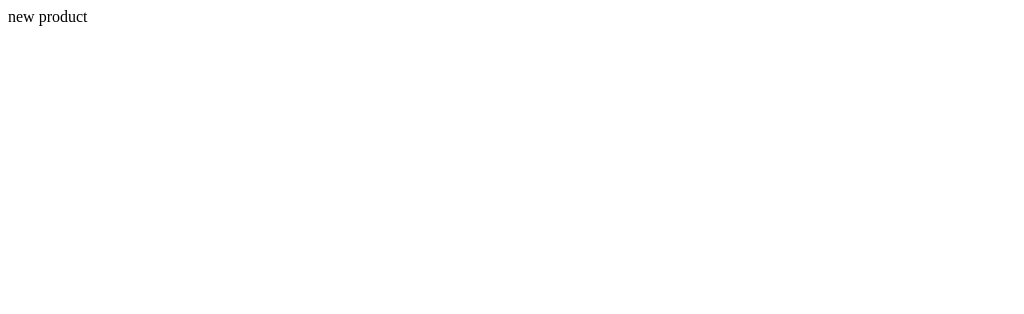
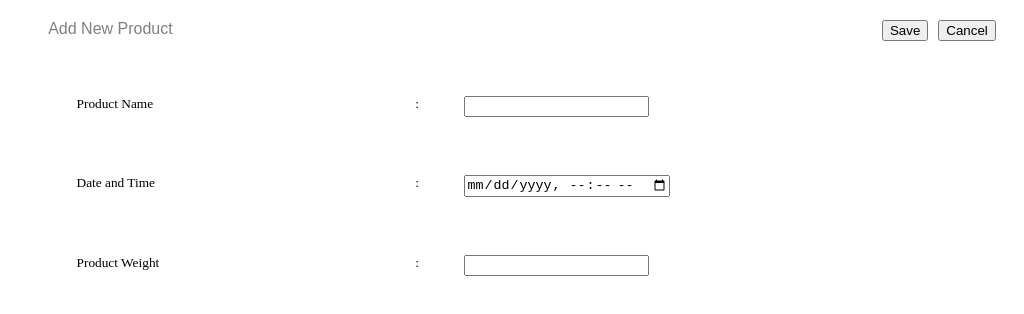
Before and after one commit to Min-Khant-Lin/InventoryManagement, an Electron app: page dashboard/newproduct.html in a window 1024 px wide. Drawn offline with Linux system fonts and the light colour scheme.

Commit message:
Part 9 4:00

```diff
--- a/dashboard/css/dashboard.css
+++ b/dashboard/css/dashboard.css
@@ -111,7 +111,8 @@ body{
 .dashboard-row{
     position: relative;
     width: 100%;
-    padding-top: 10px;
+    margin-left: 10%;
+    padding-top: 5%;
 }
 
 .dashboard-product-align-column-a{
@@ -140,9 +141,9 @@ body{
     height: 96%;
     width: 60%;
     position: relative;
+    margin-right: 2.5%;
     margin-top: 6%;
     display: right;
-    border-style: solid;
     border-radius: 5px;
     border-width: 10%;
     background-color: lightgreen;
--- a/dashboard/css/newproduct.css
+++ b/dashboard/css/newproduct.css
@@ -0,0 +1,62 @@
+.newproduct-main-container{
+    position: relative;
+    width: 96%;
+    height: 92%;
+    margin:2%;
+}
+
+.newproduct-main-container-out{
+    position: relative;
+    width: 100%;
+    height: 100%;
+}
+
+.newproduct-buttons-group{
+    position: relative;
+    width: 100%;
+    height: 15%;
+}
+
+.newproduct-button-cancel{
+    float: right;
+}
+
+.newproduct-button-save{
+    margin-right: 10px;
+    float: right;
+}
+
+.newproduct-label-title{
+    font-family: Arial, Helvetica, sans-serif;
+    font-size: medium;
+    margin-left: 20px;
+    color: grey;
+}
+
+.newproduct-buttons-form-container{
+    position: relative;;
+    width: 100%;
+    height: 70%;
+    font-size: smaller;
+}
+
+.newproduct-form-row{
+    position: relative;
+    width: 100%;
+    margin-right: 10%;
+    margin-left: 5%;
+    margin-top: 6%;
+    display: flex;
+}
+
+.newproduct-form-label{
+    width: 35%;
+}
+
+.newproduct-form-splitlabel{
+    width: 5%;
+}
+
+.newproduct-form-input{
+    width: 50%;
+}
--- a/dashboard/newproduct.html
+++ b/dashboard/newproduct.html
@@ -7,6 +7,32 @@
 </head>
 
 <body>
-    <label>new product</label>
+    <div class="newproduct-main-container">
+        <div class="newproduct-main-container-out">
+            <div class="newproduct-buttons-group">
+                <button class="newproduct-button-cancel" id="newproduct-button-cancel">Cancel</button>
+                <button class="newproduct-button-save" id="newproduct-button-save">Save</button>
+                <label class="newproduct-label-title">Add New Product</label>
+            </div>
+            <div class="newproduct-buttons-form-container">
+                <div class="newproduct-form-row">
+                    <div class="newproduct-form-label"><label>Product Name</label></div>
+                    <div class="newproduct-form-splitlabel"><label>:</label></div>
+                    <div class="newproduct-form-input"><input id="newproduct-input-productname"></div>
+                </div>
+                <div class="newproduct-form-row">
+                    <div class="newproduct-form-label"><label>Date and Time</label></div>
+                    <div class="newproduct-form-splitlabel"><label>:</label></div>
+                    <div class="newproduct-form-input"><input id="newproduct-input-datetime" type="datetime-local"></div>
+                </div>
+                <div class="newproduct-form-row">
+                    <div class="newproduct-form-label"><label>Product Weight</label></div>
+                    <div class="newproduct-form-splitlabel"><label>:</label></div>
+                    <div class="newproduct-form-input"><input id="newproduct-input-productweight"></div>
+                </div>
+            </div>
+        </div>
+    </div>
 </body>
+
 </html>
--- a/package.json
+++ b/package.json
@@ -11,5 +11,10 @@
   "license": "ISC",
   "devDependencies": {
     "electron": "^15.0.0"
+  },
+  "dependencies": {
+    "child_process": "^1.0.2",
+    "request": "^2.88.2",
+    "request-promise": "^4.2.6"
   }
 }
```
Also changed, not shown: dashboard/dashboard.html (+7 -4 lines), dashboard/js/dashboard.js (+20 -0 lines), dashboard/js/newproduct.js (+54 -0 lines), main.js (+9 -2 lines), readme.txt, 3 other files.
